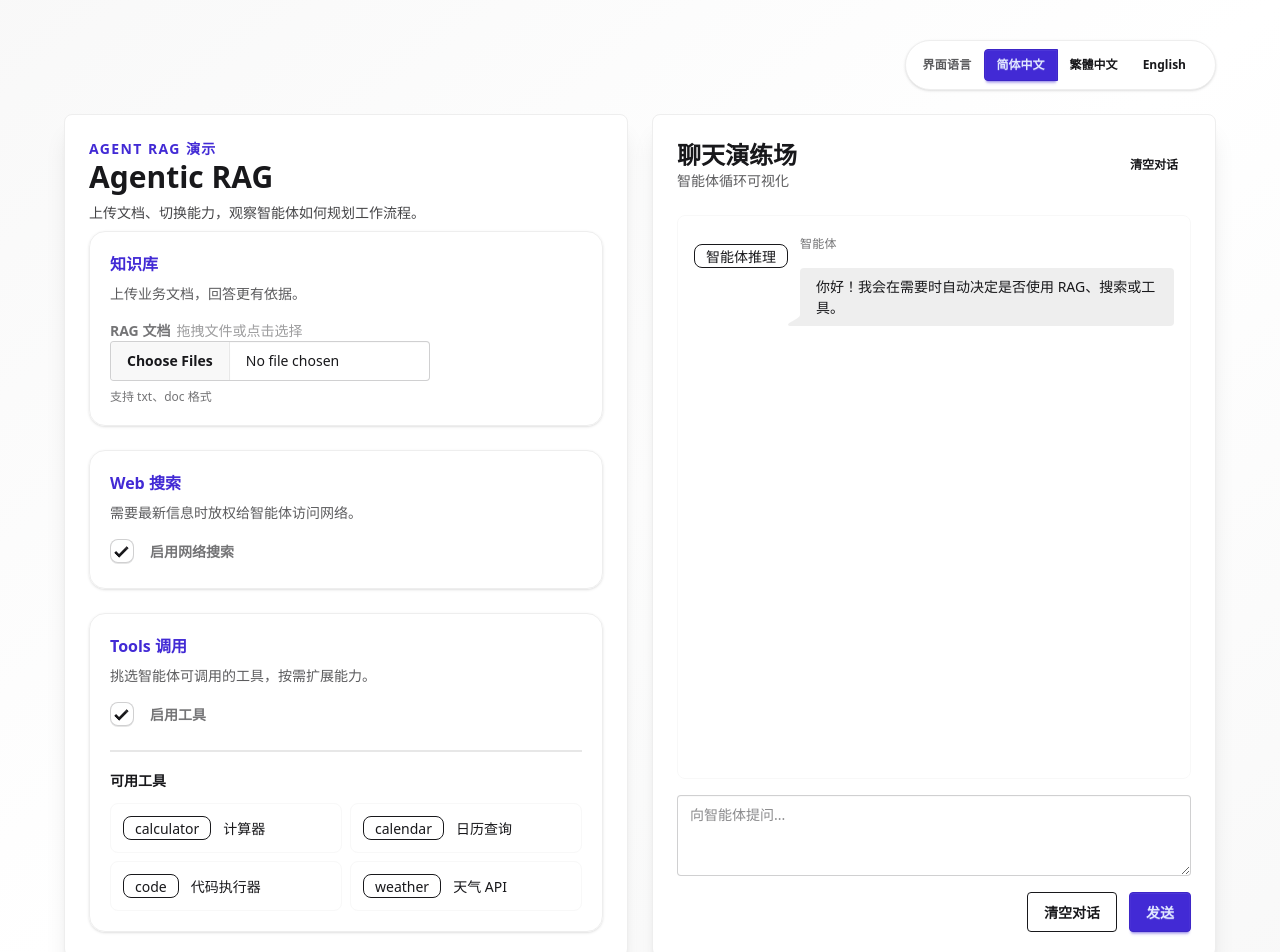
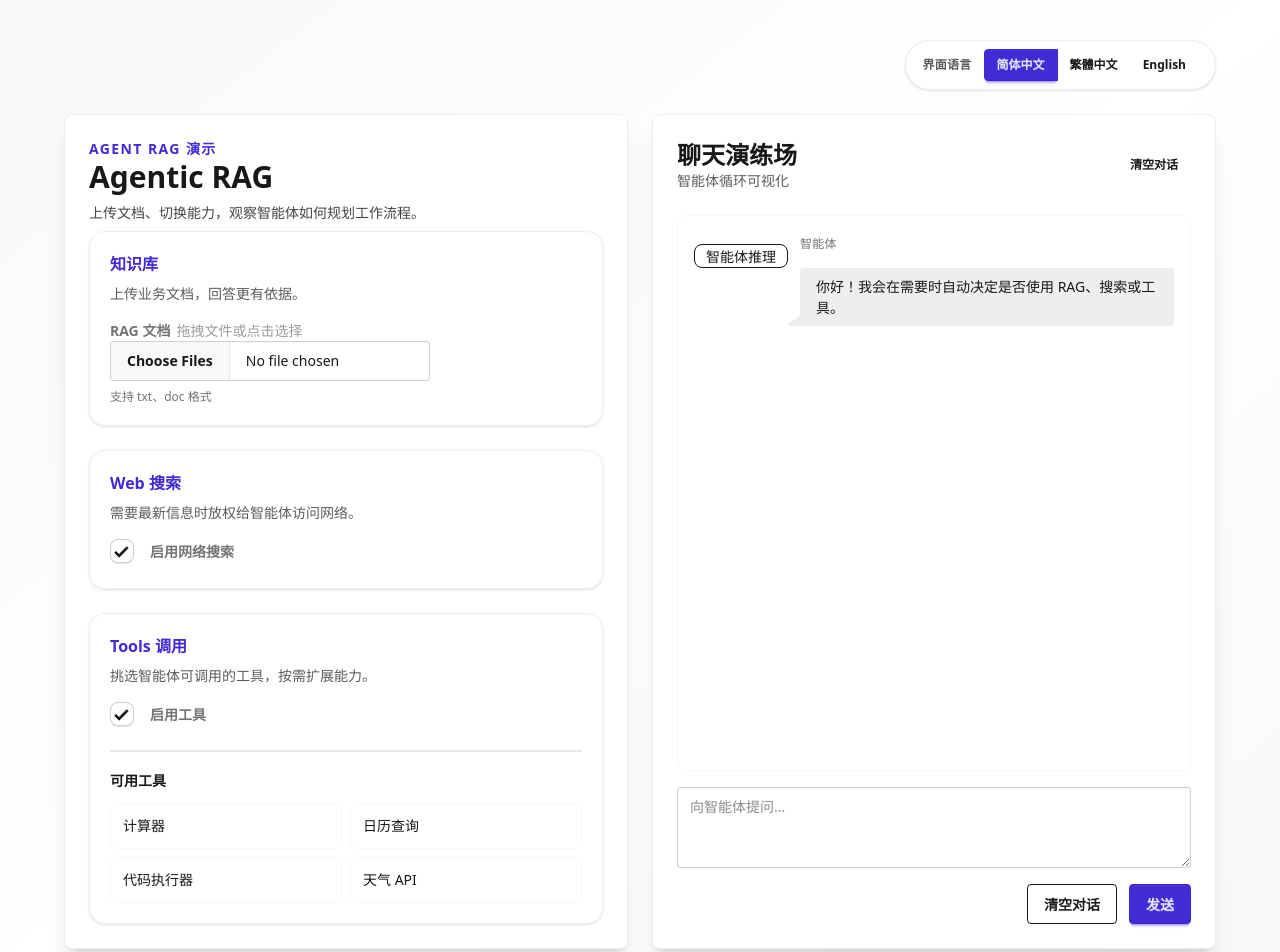
Before and after one commit to justin0x5eed/agent_demo, a React (Vite) app in the folder frontend/: page / in a window 1280 px wide. Shown: the top 952 px of the page. Built offline with nearby package versions, Linux system fonts and the light colour scheme.

Commit message:
Adjust available tools layout

```diff
--- a/frontend/src/App.tsx
+++ b/frontend/src/App.tsx
@@ -343,10 +343,9 @@ Key takeaways: ${userMessage}`
                     {tools.map((tool) => (
                       <div
                         key={tool.id}
-                        className="flex items-center gap-3 rounded-box border border-base-200 bg-base-100/80 p-3"
+                        className="rounded-box border border-base-200 bg-base-100/80 p-3 text-sm font-medium"
                       >
-                        <span className="badge badge-outline">{tool.id}</span>
-                        <span>{tool.label[language]}</span>
+                        {tool.label[language]}
                       </div>
                     ))}
                   </div>
```
